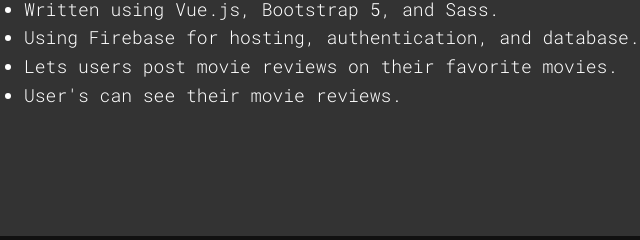
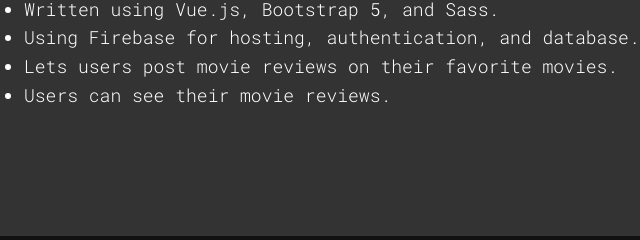
Before and after one commit to mslew/personal-website, a website: page client/index.html in a window 1280 px wide. Shown: the part 5024-5264 px from the top of the page, 70-710 px from the left. Drawn offline with nearby package versions, Linux system fonts and the light colour scheme.

Commit message:
Update index.html

```diff
--- a/client/index.html
+++ b/client/index.html
@@ -200,7 +200,7 @@
                         <li>Written using Vue.js, Bootstrap 5, and Sass.</li>
                         <li>Using Firebase for hosting, authentication, and database.</li>
                         <li>Lets users post movie reviews on their favorite movies.</li>
-                        <li>User's can see their movie reviews.</li>
+                        <li>Users can see their movie reviews.</li>
                     </ul>
                 </div>
             </div>
```
